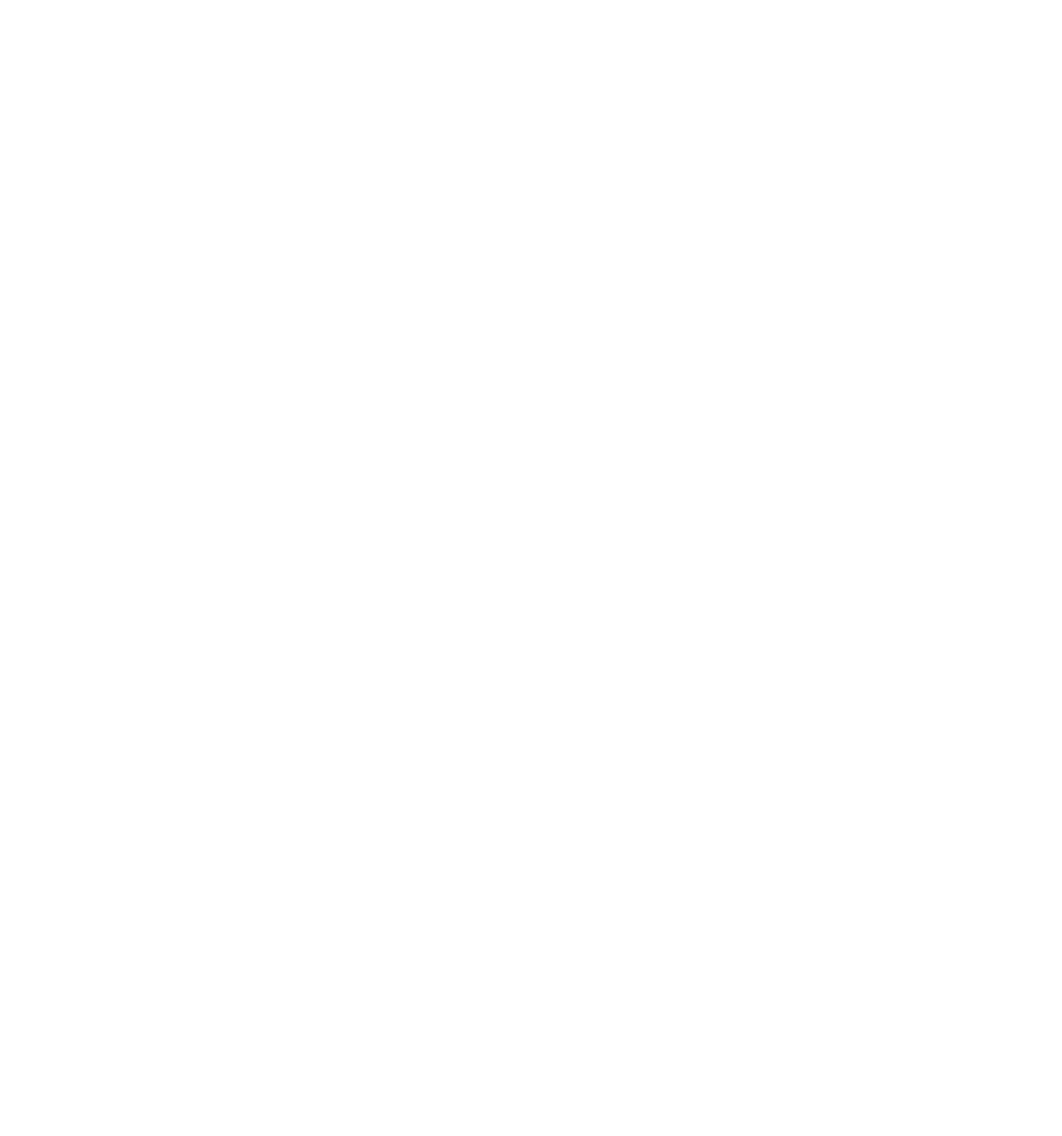
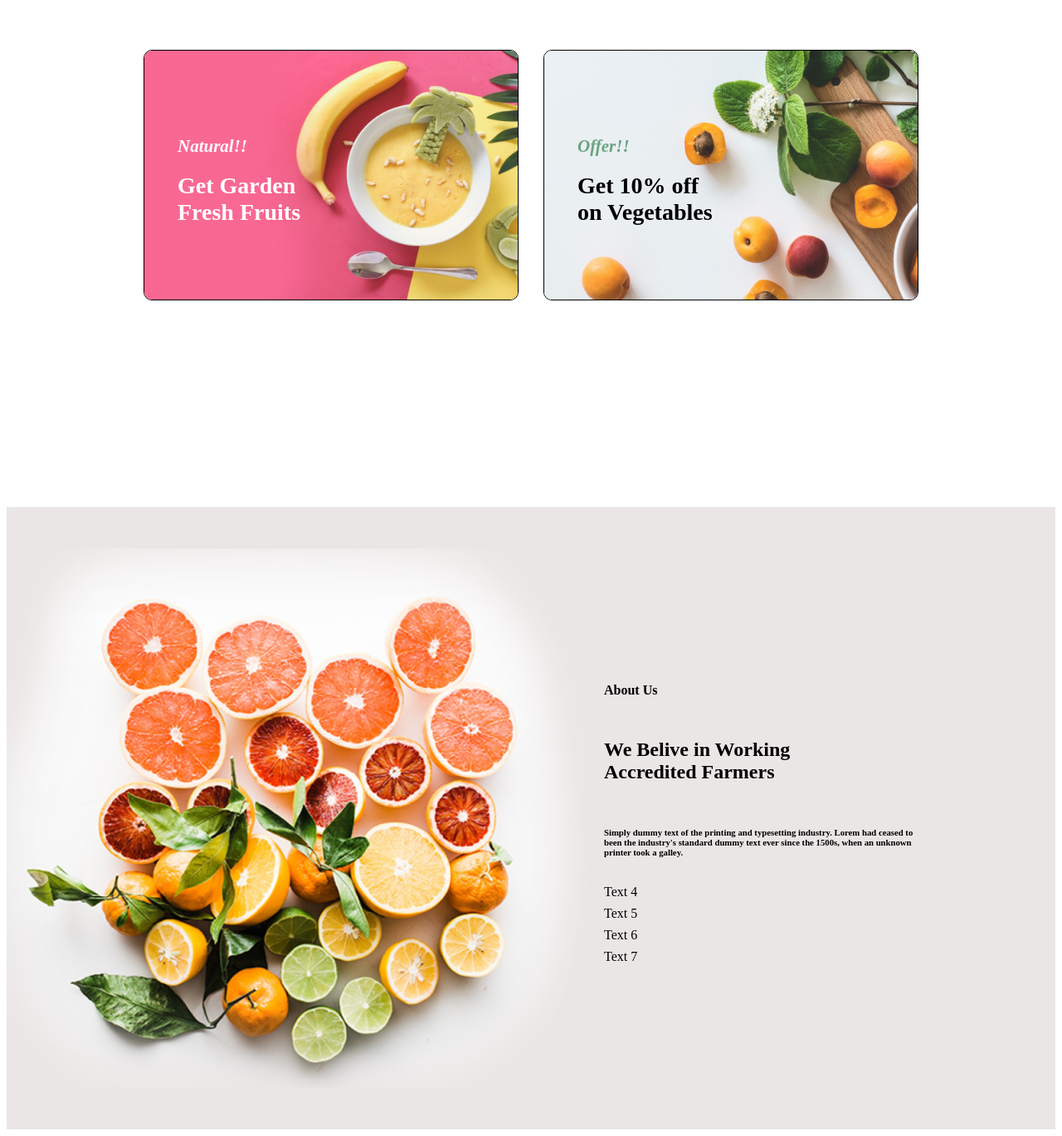
Before and after one commit to BoburTurgunboyev/AgricultureFront, an Angular app in the folder Agreculure/: page /main in a window 1280 px wide. Shown: the part 694-2063 px from the top of the page at 83% size. Before the commit the page ends 800 px from the top, so only its background shows below. Built offline with nearby package versions, Linux system fonts and the light colour scheme.

Commit message:
component

```diff
--- a/Agreculure/src/app/pages/main/main.component.html
+++ b/Agreculure/src/app/pages/main/main.component.html
@@ -13,3 +13,35 @@
         </div>
     </div>
 </div>
+
+<div class="container">
+    <div class="inner-div">
+      <div class="image-wrapper">
+        <img src="../../../assets/images/Photo (1).jpg" alt="Rasm 1">
+        <div class="text-wrapper">
+          <span class="text"><h2 class="nat">Natural!!</h2><h1>Get Garden <br> Fresh Fruits</h1></span>
+        </div>
+      </div>
+      <div class="image-wrapper">
+        <img src="../../../assets/images/Photo.jpg" alt="Rasm 2">
+        <div class="text-wrapper">
+          <span class="text"><h2 class="Offer">Offer!!</h2> <h1 class="get">Get 10% off <br> on Vegetables</h1></span>
+        </div>
+      </div>
+    </div>
+  </div>
+
+  <div class="container1">
+    <img class="image1" src="../../../assets/images/Photo.png" alt="Rasm">
+    <div class="sub-div1">
+      <div class="text-wrapper1">
+        <span class="text1"><h4>About Us</h4></span>
+        <span class="text1"><h2>We Belive in Working <br>Accredited Farmers </h2></span>
+        <span class="text1"><h6>Simply dummy text of the printing and typesetting industry. Lorem had ceased to <br>been the industry's standard dummy text ever since the 1500s, when an unknown <br>printer took a galley.</h6></span>
+        <span class="text1">Text 4</span>
+        <span class="text1">Text 5</span>
+        <span class="text1">Text 6</span>
+        <span class="text1">Text 7</span>
+      </div>
+    </div>
+  </div>
```
